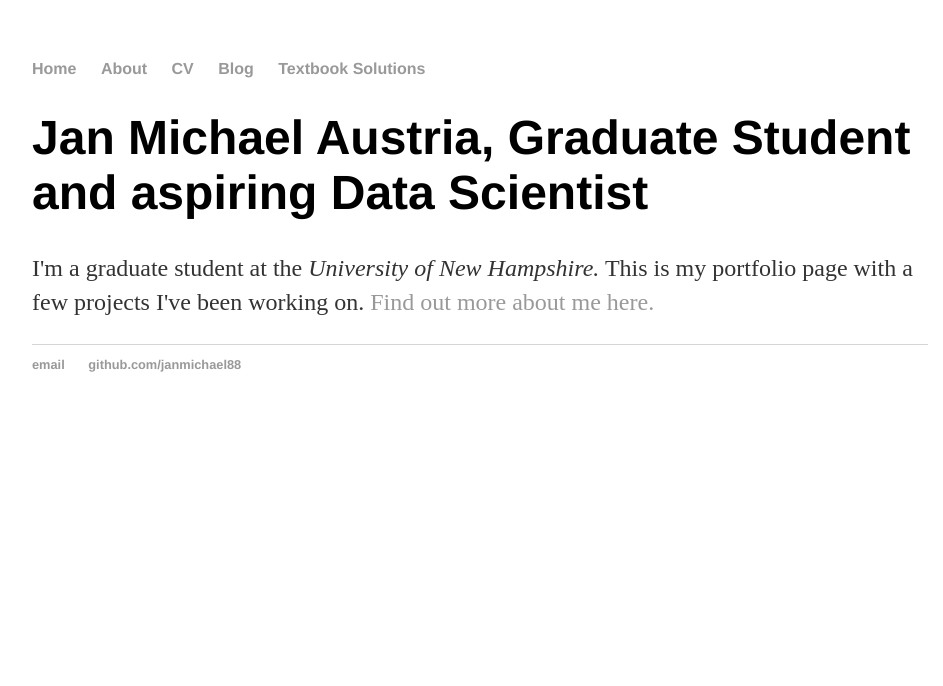
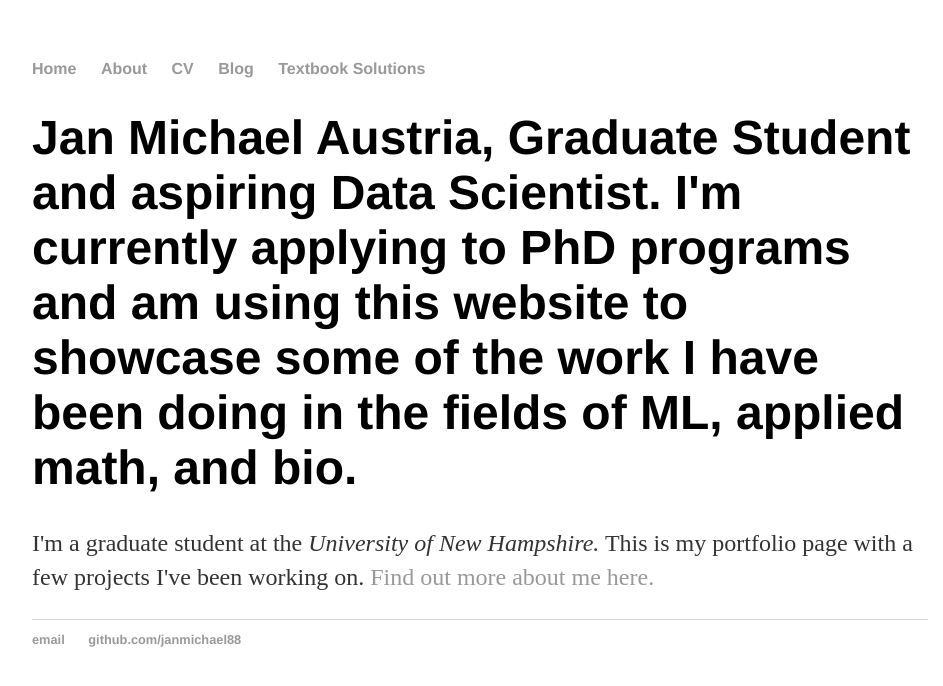
Before and after one commit to janmichael88/janmichael88.github.io, a Jekyll site: the page built from index.html, in a window 1280 px wide. Shown: the top 686 px of the page, without its empty margins (160-1103 px from the left). Built offline with Jekyll 4.4.1, drawn with Linux system fonts in a browser that asks for light colours.

Commit message:
Update index.html

```diff
--- a/index.html
+++ b/index.html
@@ -6,6 +6,8 @@ title: Jan Michael Austria
 
 <div class="container">
     	<div class="blurb">
-        	<h1>Jan Michael Austria, Graduate Student and aspiring Data Scientist</h1>
+        	<h1>Jan Michael Austria, Graduate Student and aspiring Data Scientist. I'm currently applying to PhD programs
+		and am using this website to showcase some of the work I have been doing in the fields of ML, applied math, and
+		bio.</h1>
 		<p>I'm a graduate student at the <em>University of New Hampshire.</em> This is my portfolio page with a few projects I've been working on. <a href="/about">Find out more about me here.</a></p>
 	</div><!-- /.blurb -->
```
